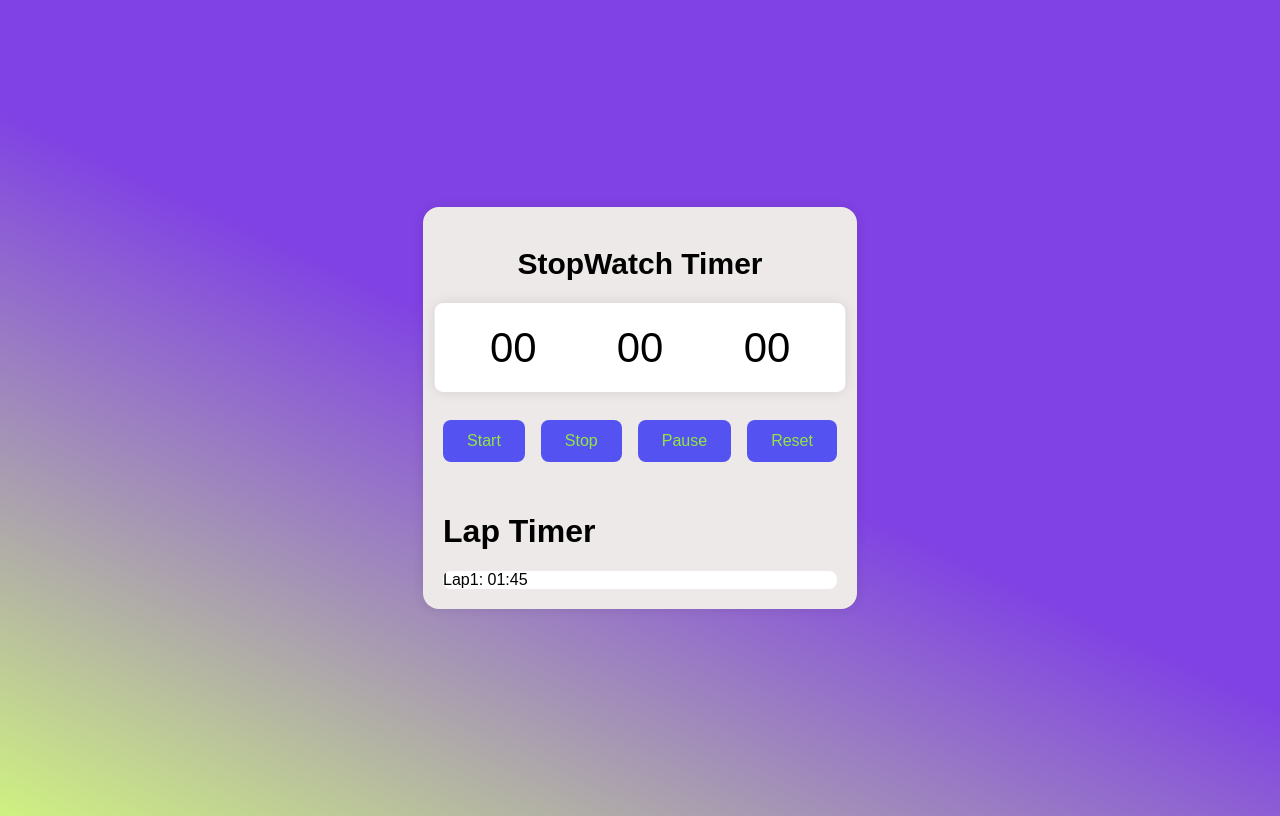
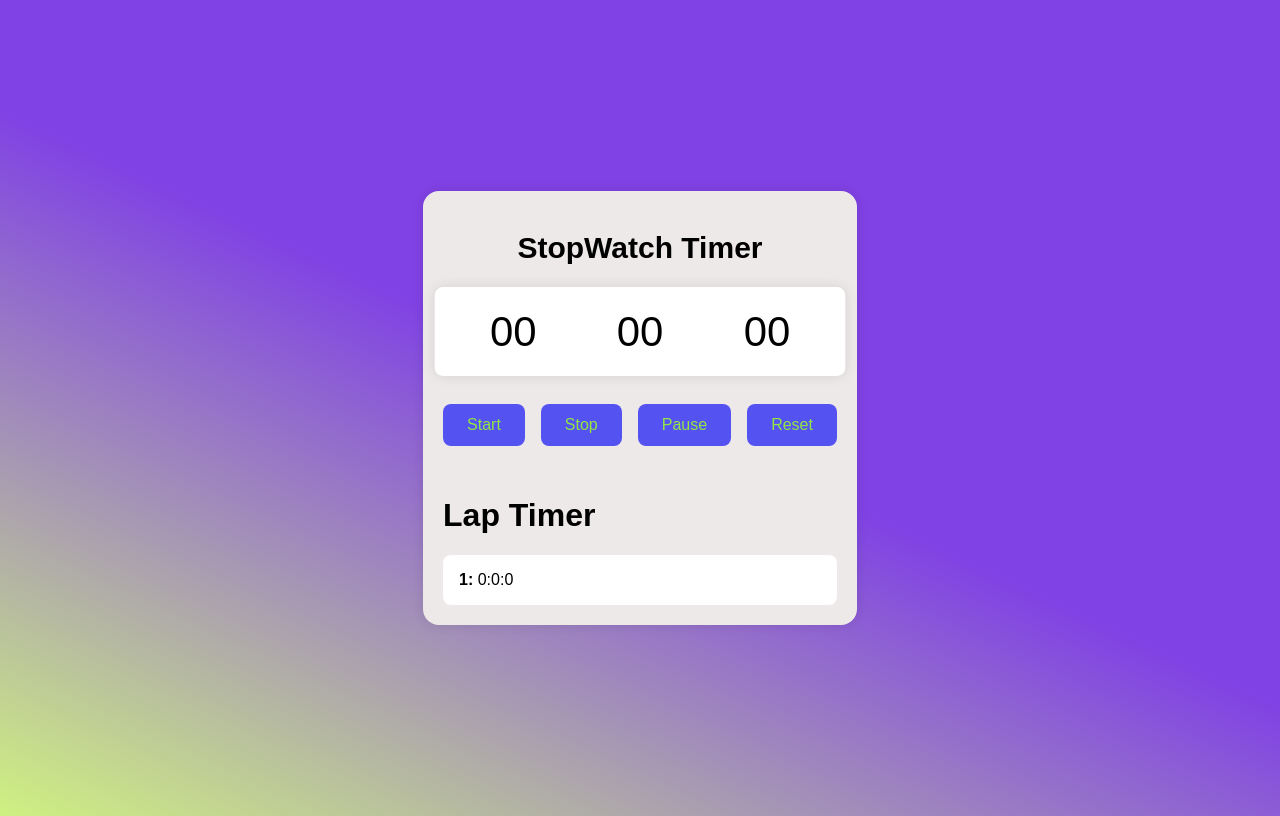
Before and after one commit to Hyperrdex/StopVatch-App, a plain HTML site: page index.html in a window 1280 px wide. Both pictures are taken after a click on the button "Stop". Drawn offline with Linux system fonts and the light colour scheme.

Commit message:
Lap feature added

```diff
--- a/index.html
+++ b/index.html
@@ -34,7 +34,7 @@
 
             <div class="laps">
                 <h1 class="lap-title">Lap Timer</h1>
-                <ul id="laplist">Lap1: 01:45</ul>
+                <ul id="laplist"></ul>
             </div>
 
         </div>
--- a/script.js
+++ b/script.js
@@ -9,6 +9,8 @@ const startButton = document.getElementById("startBtn");
 const stopButton = document.getElementById("stopBtn");
 const pauseButton = document.getElementById("pauseBtn");
 const resetButton = document.getElementById("resetBtn");
+
+const lapListLabel = document.getElementById("laplist");
 
 
 let minutes =0;
@@ -34,6 +36,7 @@ function stopTimer(){
     // interval = clearInterval(updateTimer);
     clearInterval(interval);
     interval= null;
+    addToLap();
     minutes = 0;
     seconds = 0;
     milliseconds= 0;
@@ -83,3 +86,13 @@ function displayTimer(){
     if(minutes < 10) minutesLabel.textContent = "0" + minutes;
     else minutesLabel.textContent = minutes;
 }
+
+function addToLap(){
+
+    const lapTime= `${minutes}:${seconds}:${milliseconds}`;
+
+    const listItem = document.createElement("li");
+    listItem.innerHTML =`<span> ${lapListLabel.childElementCount + 1}: </span>${lapTime}`;
+
+    lapListLabel.appendChild(listItem);
+}
```
